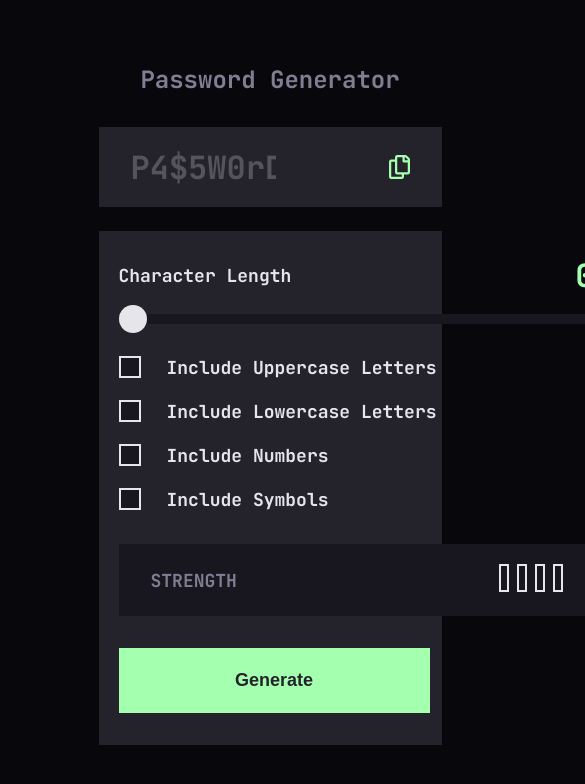
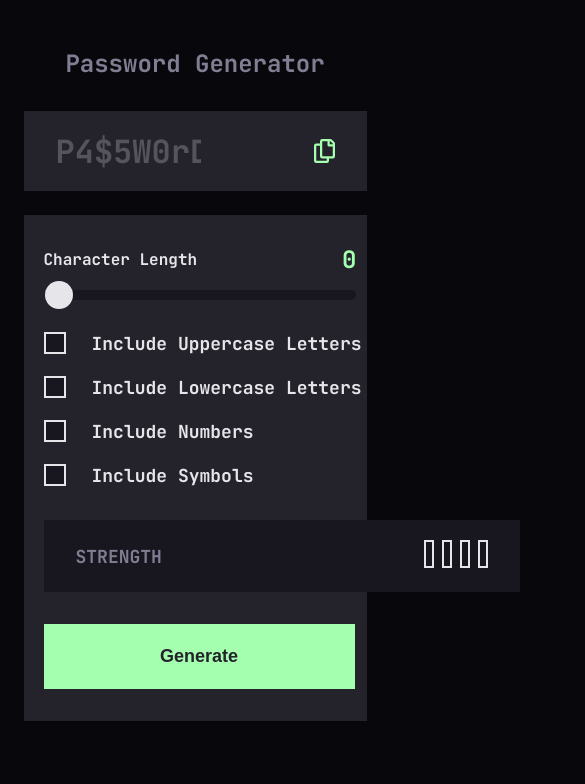
Before and after one commit to Mehcanic/password-generator-app, a React (Vite) app: page / in a window 390 px wide. Shown: the top 784 px of the page, 585 px wide, since content can reach past the window. Built offline with nearby package versions, Linux system fonts and the light colour scheme.

Commit message:
styling mobile

```diff
--- a/src/components/PasswordGenerator/PasswordGenerator.styles.ts
+++ b/src/components/PasswordGenerator/PasswordGenerator.styles.ts
@@ -3,4 +3,5 @@ import styled from "styled-components";
 
 export const PasswordGeneratorContainer = styled.div`
   margin-inline: auto;
+  width: 100%;
 `
--- a/src/components/visualComponents/Slider.tsx
+++ b/src/components/visualComponents/Slider.tsx
@@ -5,7 +5,7 @@ interface SliderProps {
   min: number;
   max: number;
 }
-
+// TODO fix hoover on mobile so the background comesback to proper white color
 export const SliderLabel = styled.label`
   display: flex;
   flex-direction: column;
@@ -35,6 +35,16 @@ export const SliderParagraph = styled.p`
       font-weight: bold;
       color: #a4ffaf;
     }
+
+    @media (max-width: 460px) {
+    font-size: 16px;
+    margin-bottom: 8px;
+
+    span {
+      font-size: 24px;
+    }
+
+  }
   `;
 
 export const Slider = styled.input.attrs<SliderProps>({ type: 'range' })<SliderProps>`
@@ -45,6 +55,11 @@ export const Slider = styled.input.attrs<SliderProps>({ type: 'range' })<SliderP
   border-radius: 5px;
   background: #18171F;
   outline: none;
+
+  @media (max-width: 460px) {
+    width: 311px;
+
+  }
 
   &::-webkit-slider-thumb {
     -webkit-appearance: none;
--- a/src/index.css
+++ b/src/index.css
@@ -10,6 +10,6 @@ body {
 }
 
 #root {
-  width: 540px;
-  margin: 2rem auto;
+  max-width: 540px;
+  margin: 1rem auto;
 }
```
